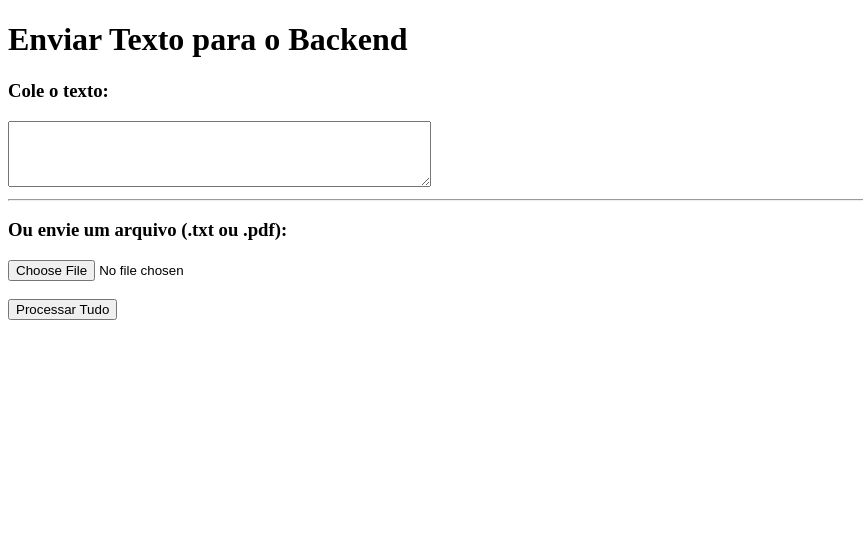
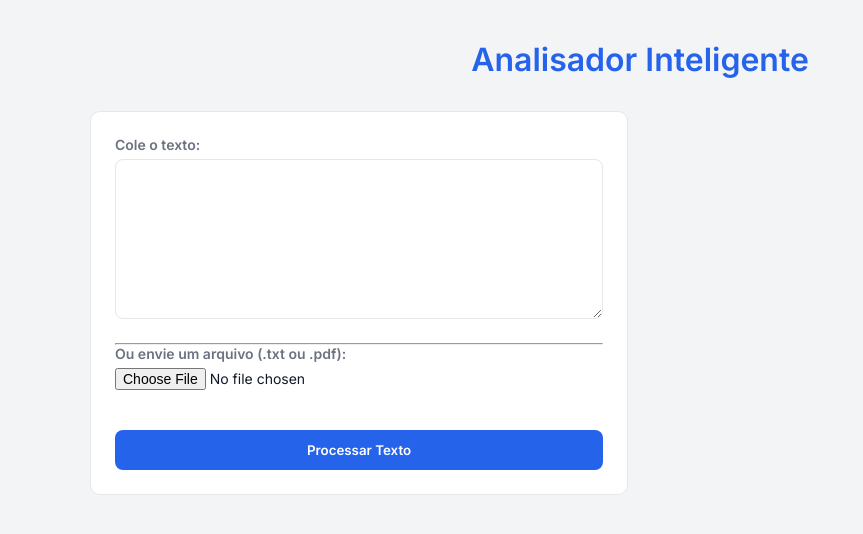
Before and after one commit to 638594/AI-Email, a Flask app: page / in a window 1280 px wide. Shown: the top 534 px of the page, without its empty margins (0-863 px from the left). Run offline with Flask 3, Linux system fonts and the light colour scheme.

Commit message:
Create README

```diff
--- /dev/null
+++ b/static/style.css
@@ -0,0 +1,108 @@
+/* RESET */
+* {
+    margin: 0;
+    padding: 0;
+    box-sizing: border-box;
+    font-family: 'Inter', sans-serif;
+}
+
+/* CORES (SaaS clean) */
+:root {
+    --primary: #2563eb;
+    --background: #f3f4f6;
+    --card: #ffffff;
+    --border: #e5e7eb;
+    --text: #111827;
+    --muted: #6b7280;
+}
+
+/* BODY */
+body {
+    background-color: var(--background);
+    padding: 40px;
+    color: var(--text);
+}
+
+/* TÍTULO */
+h1 {
+    text-align: center;
+    margin-bottom: 32px;
+    color: var(--primary);
+    font-weight: 600;
+}
+
+/* LAYOUT */
+.container {
+    max-width: 1100px;
+    margin: 0 auto;
+    display: grid;
+    grid-template-columns: 1fr 1fr;
+    gap: 24px;
+}
+
+/* CARDS */
+form,
+.resultado {
+    background: var(--card);
+    border: 1px solid var(--border);
+    border-radius: 10px;
+    padding: 24px;
+}
+
+/* FORM */
+form h3 {
+    font-size: 14px;
+    margin-bottom: 6px;
+    color: var(--muted);
+}
+
+textarea {
+    width: 100%;
+    min-height: 160px;
+    padding: 12px;
+    border-radius: 8px;
+    border: 1px solid var(--border);
+    margin-bottom: 20px;
+    resize: vertical;
+}
+
+input[type="file"] {
+    margin-bottom: 20px;
+    font-size: 14px;
+}
+
+button {
+    width: 100%;
+    padding: 12px;
+    background: var(--primary);
+    color: #fff;
+    border: none;
+    border-radius: 8px;
+    font-weight: 600;
+    cursor: pointer;
+}
+
+button:hover {
+    opacity: 0.9;
+}
+
+/* RESULTADO */
+.resultado h3 {
+    margin-bottom: 12px;
+    color: var(--primary);
+}
+
+
+.resultado pre {
+    white-space: pre-wrap;
+    font-size: 14px;
+    line-height: 1.6;
+    color: var(--text);
+}
+
+/* RESPONSIVO */
+@media (max-width: 900px) {
+    .container {
+        grid-template-columns: 1fr;
+    }
+}
--- a/templates/index.html
+++ b/templates/index.html
@@ -2,10 +2,13 @@
 <html lang="pt-br">
 <head>
     <meta charset="UTF-8">
-    <title>Captura de Texto</title>
+    <title>AI Email Analyzer</title>
+    <link rel="stylesheet" href="{{ url_for('static', filename='style.css') }}">
+    <link href="https://fonts.googleapis.com/css2?family=Inter:wght@400;600&display=swap" rel="stylesheet">
 </head>
 <body>
-    <h1>Enviar Texto para o Backend</h1>
+    <h1>Analisador Inteligente</h1>
+    <div class="container">
 
     <form method="POST" enctype="multipart/form-data">
         <h3>Cole o texto:</h3>
@@ -16,21 +19,18 @@
         <input type="file" name="arquivo" accept=".txt, .pdf">
 
         <br><br>
-        <button type="submit">Processar Tudo</button>
+        <button type="submit">Processar Texto</button>
     </form>
 
-    <!-- {% if limpo %}
-        <div style="background: #eee; padding: 10px; margin-top: 10px; font-size: 0.9em;">
-            <strong>Texto enviado para a IA (pós-NLP):</strong><br>
-            <code>{{ limpo }}</code>
-        </div>
-    {% endif %} -->
 
     {% if analise %}
-        <div style="background: #e8f4fd; padding: 15px; border-left: 5px solid #2196F3; margin-top: 20px;">
+        <div class = "resultado">
             <h3>Resultado Gemini:</h3>
-            <p style="white-space: pre-wrap;">{{ analise }}</p>
+            <p>{{ analise }}</p>
         </div>
     {% endif %}
 
+    </div>
+
+
 </html>
```
Also changed, not shown: README.md (added).
